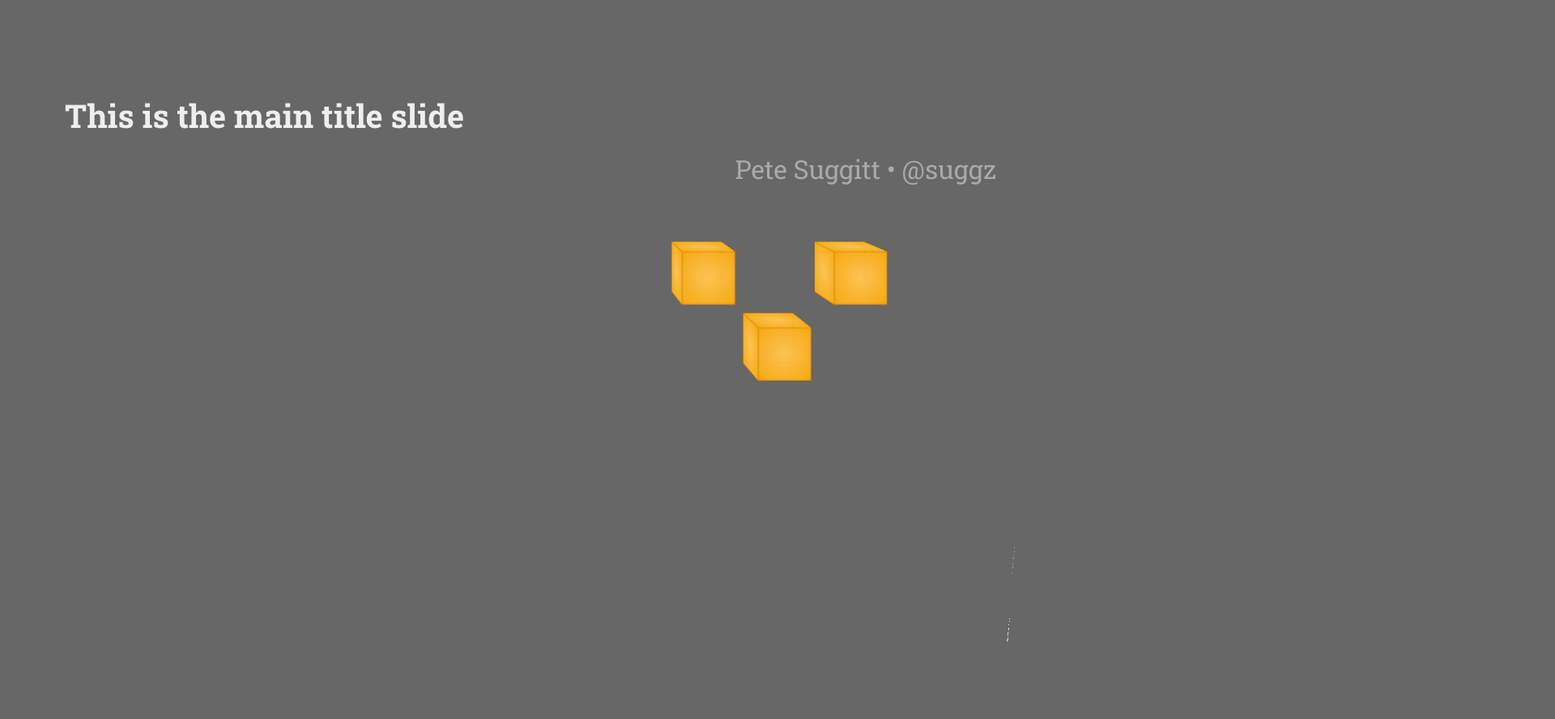
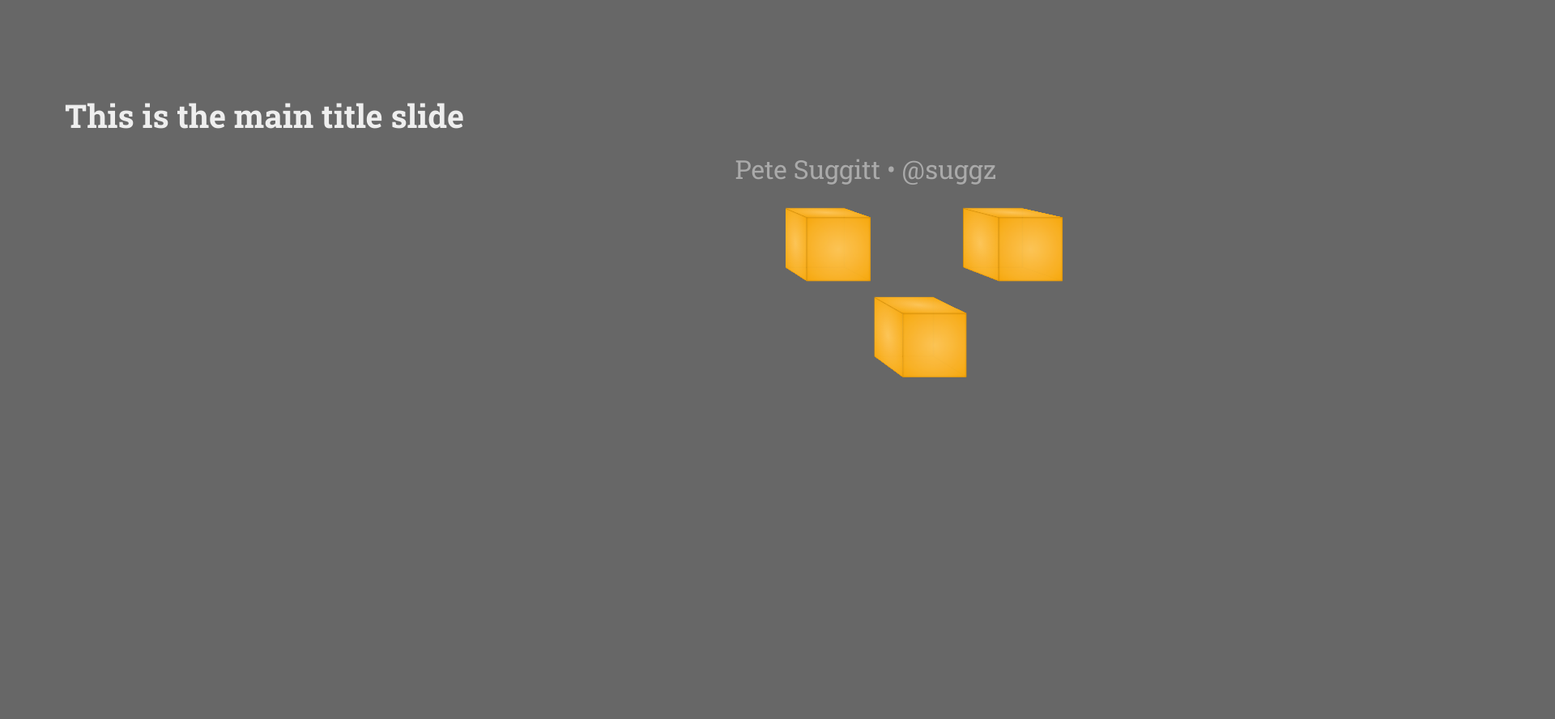
Before and after one commit to suggitpe/presentations, a plain HTML site: page templates/cubes/multiple-cubes.html in a window 1280 px wide. Shown: the part 282-1170 px from the top of the page at 81% size, 1920 px wide, since content can reach past the window. Drawn offline with Linux system fonts and the light colour scheme; a web font is replaced by a local one.

Commit message:
Updated visualisation

```diff
--- a/templates/cubes/css/main.css
+++ b/templates/cubes/css/main.css
@@ -178,8 +178,8 @@ a:focus {
     background: -webkit-gradient(radial, 50% 50%, 0, 50% 50%, 500, from(rgb(252, 197, 89)), to(rgb(247, 168, 13)));
     background: radial-gradient(circle, rgb(252, 197, 89), rgb(247, 168, 13));
     box-shadow: inset 0px 0px 20px 5px rgb(195, 129, 0);
-    width: 700px;
-    height: 700px;
+    width: 1000px;
+    height: 1000px;
 
     n-border: 1px solid rgba(0, 0, 0, .3);
     n-border-radius: 5px;
@@ -197,9 +197,10 @@ a:focus {
 .slide {
     display: block;
 
-    width: 620px;
-    height: 620px;
-    padding: 20px 20px;
+    padding: 100px 100px;
+
+    width: 800px;
+    height: 800px;
 
     color: rgb(102, 102, 102);
     text-shadow: 0 2px 2px rgba(0, 0, 0, .1);
--- a/templates/cubes/multiple-cubes.html
+++ b/templates/cubes/multiple-cubes.html
@@ -13,25 +13,29 @@
 
 <div id="impress">
 
-    <div id="introduction" class="step title" data-x="-2500" data-y="-2000" data-z="10000" data-rotate="0">
-        <h1>This is the main title slide</h1>
+    <div id="introduction" class="step title real-step" data-x="-5000" data-y="-2000" data-z="12000" data-rotate="0">
+        <div class="real-fade">
+            <h1>This is the main title slide</h1>
 
-        <div class="footnote">Pete Suggitt &bull; @suggz</div>
+            <div class="footnote">Pete Suggitt &bull; @suggz</div>
+        </div>
     </div>
 
     <!-- CUBE 1 -->
-    <div id="cube-a-intro" class="step title real-step" data-x="200" data-y="-400" data-z="1000" data-rotate="0">
+    <div id="cube-a-intro" class="step title real-step" data-x="-1000" data-y="-400" data-z="1000" data-rotate-x="30">
         <h1 class="real-fade">Whats interesting about cube A?</h1>
     </div>
     <div id="cube-a1" class="step cube-side" data-x="0" data-y="400" data-z="350" data-rotate="0">
         <div class="slide real-fade">
             <h2>Cube A1</h2>
+
             <p>Tell me something really interesting</p>
         </div>
     </div>
-    <div id="cube-a2" class="step cube-side" data-x="0" data-y="50" data-z="0" data-rotate-x="90">
+    <div id="cube-a2" class="step cube-side" data-x="0" data-y="-100" data-z="-150" data-rotate-x="90">
         <div class="slide real-fade">
             <h2>Cube A2</h2>
+
             <p>Tell me something really interesting</p>
         </div>
     </div>
@@ -39,122 +43,147 @@
     <div id="do-a-popout" class="step" data-x="0" data-y="-5050" data-z="0" data-rotate-x="90">
         <div class="pop-out-slide real-fade">
             <h2>Do something funky here with SVGs</h2>
+
             <p>Shock and awe come from the audience !!!!</p>
         </div>
     </div>
 
-    <div id="cube-a3" class="step cube-side" data-x="0" data-y="400" data-z="-350" data-rotate-x="180">
+    <div id="cube-a3" class="step cube-side" data-x="0" data-y="400" data-z="-650" data-rotate-x="180">
         <div class="slide real-fade">
             <h2>Cube A3</h2>
+
             <p>Tell me something really interesting</p>
         </div>
     </div>
-    <div id="cube-a4" class="step cube-side" data-x="0" data-y="750" data-z="0" data-rotate-x="270">
+    <div id="cube-a4" class="step cube-side" data-x="0" data-y="900" data-z="-150" data-rotate-x="270">
         <div class="slide real-fade">
             <h2>Cube A4</h2>
+
             <p>Tell me something really interesting</p>
         </div>
     </div>
-    <div id="cube-a5" class="step cube-side" data-x="-350" data-y="400" data-z="0" data-rotate-x="180" data-rotate-y="270">
+    <div id="cube-a5" class="step cube-side" data-x="-500" data-y="400" data-z="-150" data-rotate-x="180"
+         data-rotate-y="270">
         <div class="slide real-fade">
             <h2>Cube A5</h2>
+
             <p>Tell me something really interesting</p>
         </div>
     </div>
-    <div id="cube-a6" class="step cube-side" data-x="350" data-y="400" data-z="0" data-rotate-x="180" data-rotate-y="90">
+    <div id="cube-a6" class="step cube-side" data-x="500" data-y="400" data-z="-150" data-rotate-x="180"
+         data-rotate-y="90">
         <div class="slide real-fade">
             <h2>Cube A6</h2>
+
             <p>Tell me something really interesting</p>
         </div>
     </div>
 
     <!-- CUBE 2 -->
-    <div id="cube-b-intro" class="step title real-step" data-x="2200" data-y="-400" data-z="1000" data-rotate="0">
-        <h1 class="real-fade">Whats interesting about cube B?</h1>
+    <div id="cube-b-intro" class="step title real-step" data-x="4000" data-y="-400" data-z="1000" data-rotate-x="30">
+        <h1 class="real-fade" style="text-align: right">Whats interesting about cube B?</h1>
     </div>
-    <div id="cube-b1" class="step cube-side" data-x="2000" data-y="400" data-z="350" data-rotate="0">
+    <div id="cube-b1" class="step cube-side" data-x="3000" data-y="400" data-z="350" data-rotate="0">
         <div class="slide real-fade">
             <h2>Cube B1</h2>
+
             <p>Tell me something really interesting</p>
         </div>
     </div>
-    <div id="cube-b2" class="step cube-side" data-x="2000" data-y="50" data-z="0" data-rotate-x="90">
+    <div id="cube-b2" class="step cube-side" data-x="3000" data-y="-100" data-z="-150" data-rotate-x="90">
         <div class="slide real-fade">
             <h2>Cube B2</h2>
+
             <p>Tell me something really interesting</p>
         </div>
     </div>
-    <div id="cube-b3" class="step cube-side" data-x="2000" data-y="400" data-z="-350" data-rotate-x="180">
+    <div id="cube-b3" class="step cube-side" data-x="3000" data-y="400" data-z="-650" data-rotate-x="180">
         <div class="slide real-fade">
             <h2>Cube B3</h2>
+
             <p>Tell me something really interesting</p>
         </div>
     </div>
-    <div id="cube-b4" class="step cube-side" data-x="2000" data-y="750" data-z="0" data-rotate-x="270">
+    <div id="cube-b4" class="step cube-side" data-x="3000" data-y="900" data-z="-150" data-rotate-x="270">
         <div class="slide real-fade">
             <h2>Cube B4</h2>
+
             <p>Tell me something really interesting</p>
         </div>
     </div>
-    <div id="cube-b5" class="step cube-side" data-x="1650" data-y="400" data-z="0" data-rotate-x="180" data-rotate-y="270">
+    <div id="cube-b5" class="step cube-side" data-x="2500" data-y="400" data-z="-150" data-rotate-x="180"
+         data-rotate-y="270">
         <div class="slide real-fade">
             <h2>Cube B5</h2>
+
             <p>Tell me something really interesting</p>
         </div>
     </div>
-    <div id="cube-b6" class="step cube-side" data-x="2350" data-y="400" data-z="0" data-rotate-x="180" data-rotate-y="90">
+    <div id="cube-b6" class="step cube-side" data-x="3500" data-y="400" data-z="-150" data-rotate-x="180"
+         data-rotate-y="90">
         <div class="slide real-fade">
             <h2>Cube B6</h2>
+
             <p>Tell me something really interesting</p>
         </div>
     </div>
 
     <!-- CUBE 3 -->
-    <div id="cube-c-intro" class="step title real-step" data-x="1200" data-y="2000" data-z="1000" data-rotate="0">
+    <div id="cube-c-intro" class="step title real-step" data-x="500" data-y="3000" data-z="1000" data-rotate-x="-30">
         <h1 class="real-fade">Whats interesting about cube C?</h1>
     </div>
-    <div id="cube-c1" class="step cube-side" data-x="1000" data-y="1400" data-z="350" data-rotate="0">
+    <div id="cube-c1" class="step cube-side" data-x="1500" data-y="1900" data-z="350" data-rotate="0">
         <div class="slide real-fade">
             <h2>Cube C1</h2>
+
             <p>Tell me something really interesting</p>
         </div>
     </div>
-    <div id="cube-c2" class="step cube-side" data-x="1000" data-y="1050" data-z="0" data-rotate-x="90">
+    <div id="cube-c2" class="step cube-side" data-x="1500" data-y="1400" data-z="-150" data-rotate-x="90">
         <div class="slide real-fade">
             <h2>Cube C2</h2>
+
             <p>Tell me something really interesting</p>
         </div>
     </div>
-    <div id="cube-c3" class="step cube-side" data-x="1000" data-y="1400" data-z="-350" data-rotate-x="180">
+    <div id="cube-c3" class="step cube-side" data-x="1500" data-y="1900" data-z="-650" data-rotate-x="180">
         <div class="slide real-fade">
             <h2>Cube C3</h2>
+
             <p>Tell me something really interesting</p>
         </div>
     </div>
-    <div id="cube-c4" class="step cube-side" data-x="1000" data-y="1750" data-z="0" data-rotate-x="270">
+    <div id="cube-c4" class="step cube-side" data-x="1500" data-y="2400" data-z="-150" data-rotate-x="270">
         <div class="slide real-fade">
             <h2>Cube C4</h2>
+
             <p>Tell me something really interesting</p>
         </div>
     </div>
-    <div id="cube-c5" class="step cube-side" data-x="650" data-y="1400" data-z="0" data-rotate-x="180" data-rotate-y="270">
+    <div id="cube-c5" class="step cube-side" data-x="1000" data-y="1900" data-z="-150" data-rotate-x="180"
+         data-rotate-y="270">
         <div class="slide real-fade">
             <h2>Cube C5</h2>
+
             <p>Tell me something really interesting</p>
         </div>
     </div>
-    <div id="cube-c6" class="step cube-side" data-x="1350" data-y="1400" data-z="0" data-rotate-x="180" data-rotate-y="90">
+    <div id="cube-c6" class="step cube-side" data-x="2000" data-y="1900" data-z="-150" data-rotate-x="180"
+         data-rotate-y="90">
         <div class="slide real-fade">
             <h2>Cube C6</h2>
+
             <p>Tell me something really interesting</p>
         </div>
     </div>
 
-    <div id="questions" class="step title" data-x="3000" data-y="3500" data-z="2000" data-rotate-x="-40"
+    <div id="questions" class="step title real-step" data-x="7000" data-y="5000" data-z="3000" data-rotate-x="-40"
          data-rotate-y="60">
-        <h1>Questions ???</h1>
+        <div class="real-fade">
+            <h1>Questions ???</h1>
 
-        <div class="footnote">Thank you for listening</div>
+            <div class="footnote">Thank you for listening</div>
+        </div>
     </div>
 
 </div>
```
Also changed, not shown: templates/cubes/single-cube.html (+5 -4 lines).
